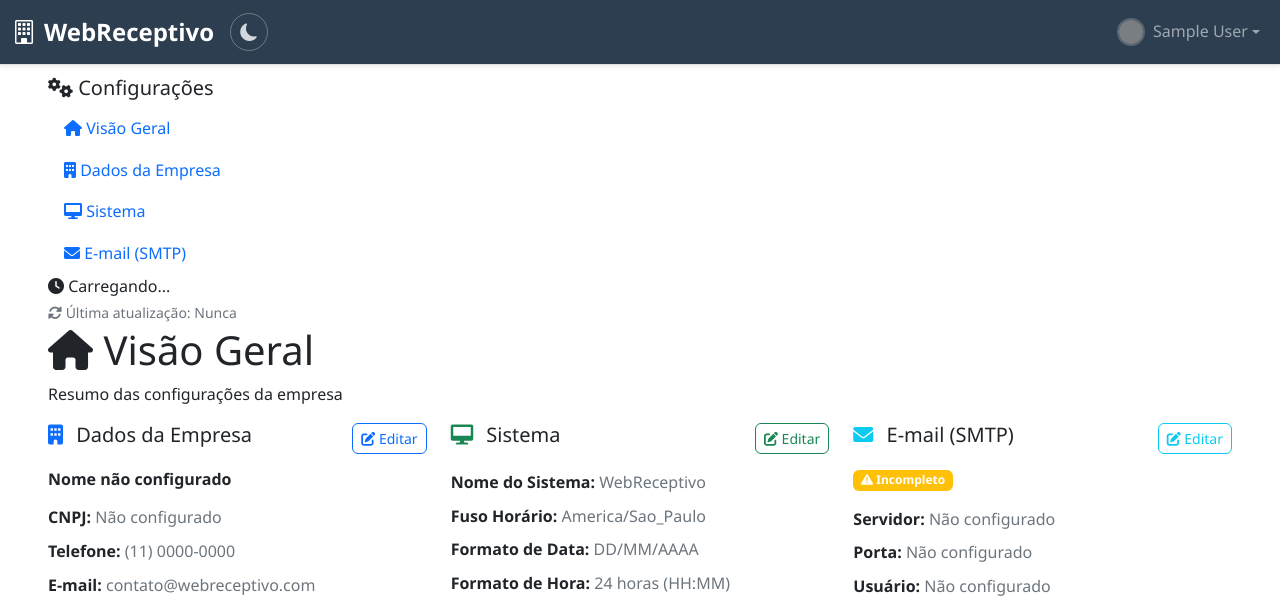
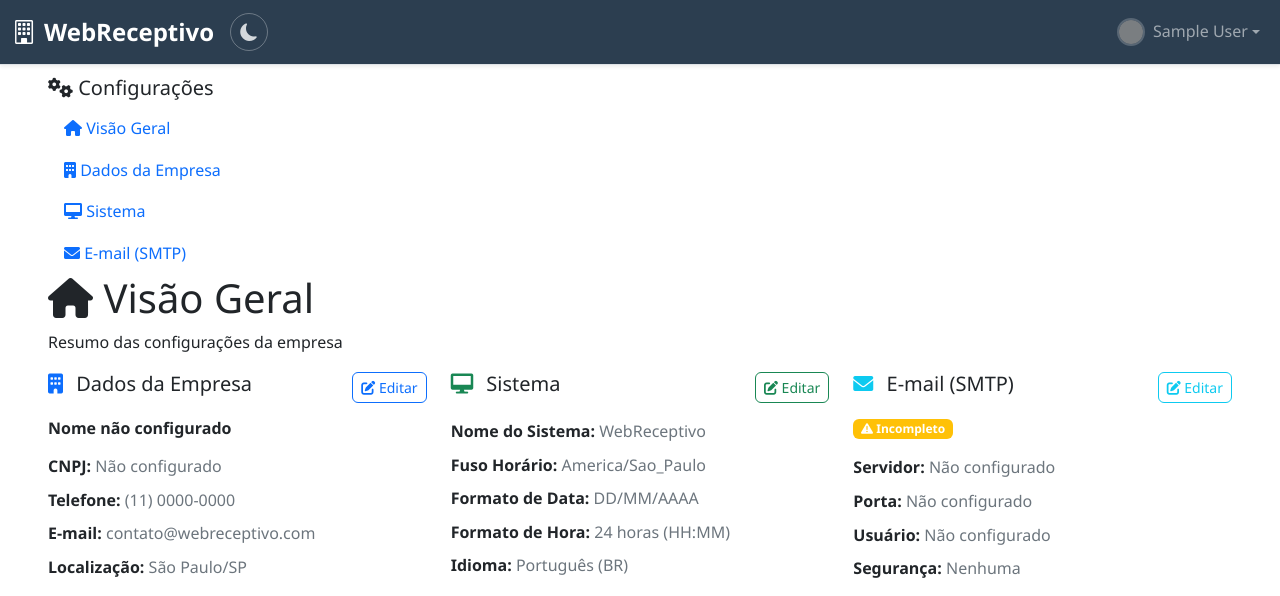
Before and after one commit to download2t/webReceptivo, a Django app: page /configuracoes/ in a window 1280 px wide. Shown: the top 596 px of the page. Run offline with Django 5.2, Linux system fonts and the light colour scheme; the visitor is signed in with stand-in values (Sample User, id 1); data comes from the database, SQL or seed files in the repository; grey boxes are pictures that could not be loaded.

Commit message:
Alterações gerais  emergency saver

```diff
--- a/templates/company_settings/base_settings.html
+++ b/templates/company_settings/base_settings.html
@@ -2,6 +2,8 @@
 {% load static %}
 
 {% block title %}{% block settings_title %}Configurações da Empresa{% endblock %} - WebReceptivo{% endblock %}
+
+{% block body_class %}has-footer has-settings-sidebar{% endblock %}
 
 {% block extra_css %}
     <!-- CSS das Configurações -->
--- a/templates/partials/settings_sidebar.html
+++ b/templates/partials/settings_sidebar.html
@@ -71,17 +71,6 @@
 
     <!-- Footer do Sidebar -->
     <footer class="sidebar-footer">
-        <div class="current-time" id="currentTime">
-            <i class="fas fa-clock" aria-hidden="true"></i>
-            <span id="timeDisplay">Carregando...</span>
-        </div>
-
-        <div class="last-update" id="lastUpdate">
-            <small class="text-muted">
-                <i class="fas fa-sync-alt" aria-hidden="true"></i>
-                Última atualização: {{ last_updated|default:"Nunca" }}
-            </small>
-        </div>
     </footer>
 </aside>
 
```
Also changed, not shown: templates/company_settings/sidebar.html (+0 -10 lines).
